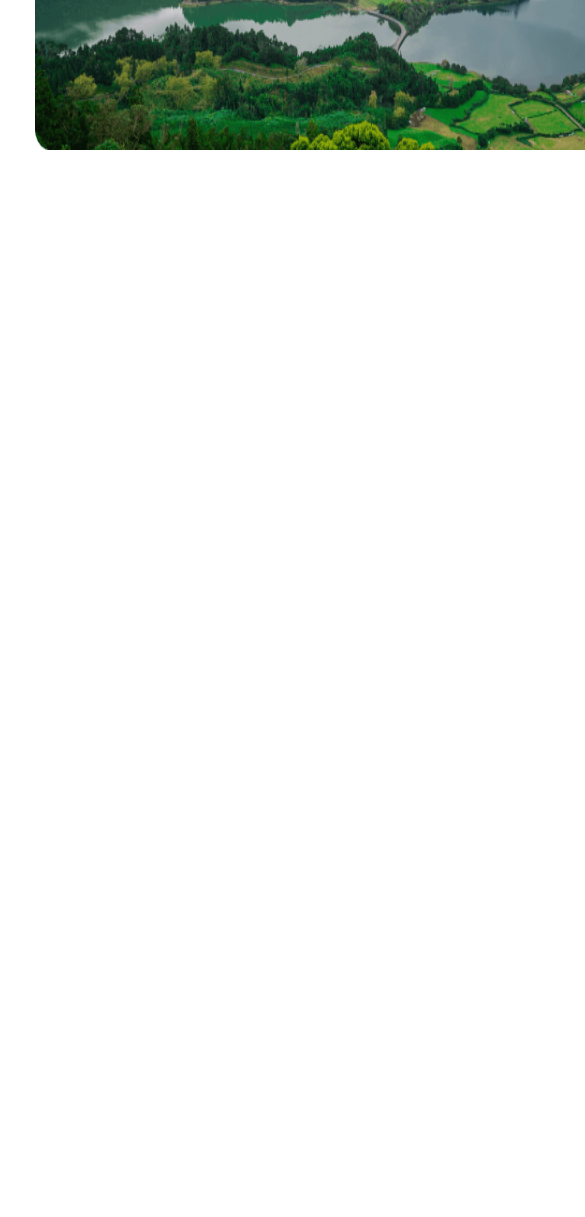
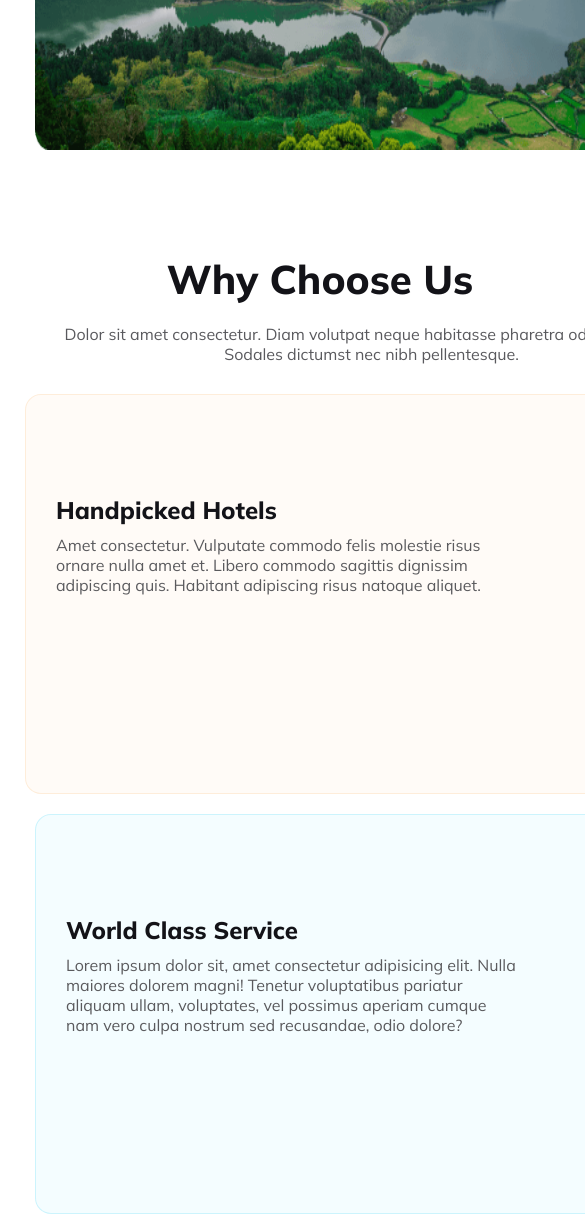
Before and after one commit to abid-rouddro/B9A2-Bangladesh-Travel-main, a plain HTML site: page index.html in a window 390 px wide. Shown: the part 5224-6441 px from the top of the page, 585 px wide, since content can reach past the window. Before the commit the page ends 5478 px from the top, so only its background shows below. Drawn offline with Linux system fonts and the light colour scheme.

Commit message:
main section three and section three responsive added

```diff
--- a/index.html
+++ b/index.html
@@ -112,6 +112,32 @@
 
         </section>
 
+        <!-- main section three  -->
+
+        <div class="main-section-three">
+            <h3 class="section-three-container">Why Choose Us</h3>
+           <div class="section-three-description">Dolor sit amet consectetur. Diam volutpat neque habitasse pharetra odio sit massa. Sodales dictumst nec nibh pellentesque.</div>
+
+           <div class="section-three-box1">
+            <div class="box1">
+                <h3 class="box-container">Handpicked Hotels</h3>
+                <p class="box-description">Amet consectetur. Vulputate commodo felis molestie risus  ornare nulla amet et. Libero commodo sagittis dignissim adipiscing quis. Habitant adipiscing risus natoque aliquet. </p>
+
+            </div>
+
+            <div class="box2">
+                <h3 class="box-container">World Class Service</h3>
+                <p class="box-description">Lorem ipsum dolor sit, amet consectetur adipisicing elit. Nulla maiores dolorem magni! Tenetur voluptatibus pariatur aliquam ullam, voluptates, vel possimus aperiam cumque nam vero culpa nostrum sed recusandae, odio dolore?</p>
+            </div>
+           </div>
+           <div class="section-three-box2">
+            <div class="box3">
+                <h3 class="box-container">Best Price Guarantee</h3>
+            <p class="box-description">Amet consectetur. Vulputate commodo felis molestie risus  ornare nulla amet et. Libero commodo sagittis dignissim adipiscing quis. Habitant adipiscing risus natoque aliquet.</p>
+            </div>
+           </div>
+        </div>
+
     </main>
 
     <footer>
--- a/style/blog.css
+++ b/style/blog.css
@@ -229,7 +229,77 @@
     height: 300px;
 }
 
+/* section three style */
 
+
+
+.section-three-container {
+    text-align: center;
+    color: #131318;
+    font-size: 40px;
+    font-weight: 800;
+}
+
+.section-three-description {
+    text-align: center;
+    width: 643px;
+    margin-top: 20px;
+    margin-bottom: 30px;
+    margin-left: 500px;
+    color: rgba(19, 19, 24, 0.70);
+    font-size: 16px;
+    font-weight: 400;
+}
+
+.section-three-box1 {
+    display: flex;
+    margin-left: 230px;
+}
+
+.box1 {
+    width: 573px;
+    height: 284px;
+    border-radius: 16px;
+    border: 1px solid rgba(251, 181, 99, 0.20);
+    background: rgba(251, 181, 99, 0.05);
+}
+
+.box2 {
+    width: 573px;
+    height: 284px;
+    border-radius: 16px;
+    border: 1px solid rgba(41, 206, 246, 0.20);
+    background: rgba(41, 206, 246, 0.05);
+    margin-left: 20px;
+    margin-bottom: 20px;
+}
+
+.box3 {
+    width: 573px;
+    height: 284px;
+    border-radius: 16px;
+    border: 1px solid rgba(233, 68, 68, 0.20);
+    background: rgba(233, 68, 68, 0.05);
+    margin: auto;
+
+}
+
+.box-container {
+    color: #131318;
+    font-size: 24px;
+    font-weight: 800;
+    padding-top: 100px;
+    padding-left: 30px;
+}
+
+.box-description {
+    width: 486px;
+    color: #5A5A5D;
+    font-size: 16px;
+    font-weight: 400;
+    padding-top: 10px;
+    padding-left: 30px;
+}
 
 
 
@@ -303,14 +373,16 @@
     }
 
 
-    .main-section-two{
+    .main-section-two {
         margin-left: 30px;
     }
+
     .section-two-container {
         margin-left: 20px;
         width: 600px;
     }
-    .section-two-description{
+
+    .section-two-description {
         margin-left: 50px;
         width: 500px;
     }
@@ -323,34 +395,69 @@
 
 
     .row2-img1 {
-        width: 630px;
+        width: 600px;
         height: 400px;
     }
 
     .row2-img2 {
-        width: 630px;
+        width: 600px;
         height: 400px;
         margin-left: 5px;
         margin-top: 20px;
     }
 
     .row2-img3 {
-        width: 630px;
+        width: 600px;
         height: 400px;
         margin-left: 5px;
         margin-top: 20px;
     }
 
     .row3-img1 {
-        width: 630px;
+        width: 600px;
         height: 400px;
     }
 
     .row3-img2 {
-        width: 630px;
+        width: 600px;
         height: 400px;
         margin-left: 5px;
         margin-top: 20px;
     }
 
+
+
+    .section-three-box1 {
+        flex-direction: column;
+        margin-left: 25px;
+    }
+
+    .box1 {
+        width: 600px;
+        height: 400px;
+
+    }
+
+    .box2{
+        width: 600px;
+        height: 400px;
+        margin-top: 20px;
+        margin-left: 10px;
+    }
+
+    .box3{
+        width: 600px;
+        height: 400px;
+        margin-left: 30px;
+    }
+
+    .section-three-container{
+        margin-left: 120px;
+        width: 400px;
+    }
+    .section-three-description{
+        margin-left: 50px;
+    }
+
+
 }
```
